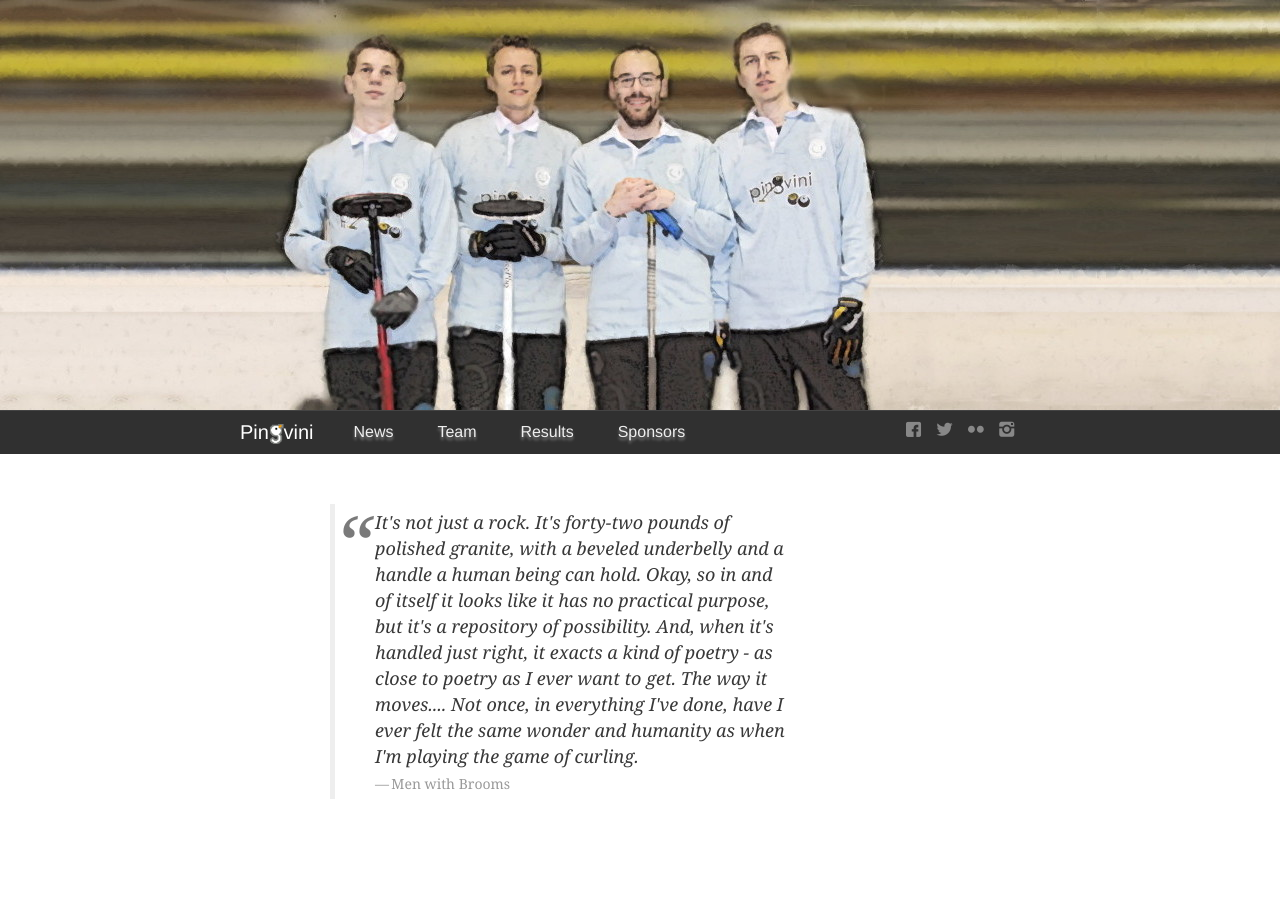
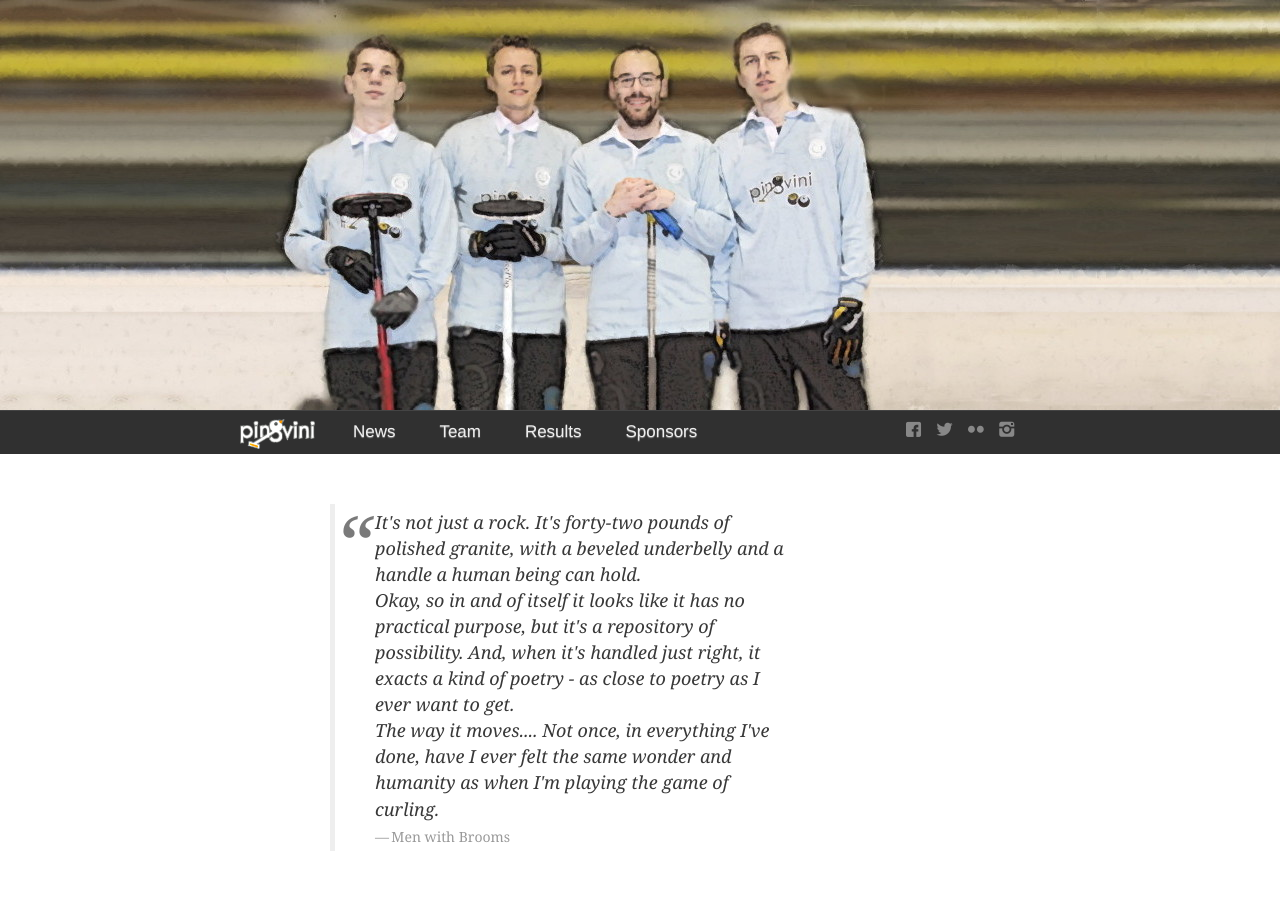
Before and after one commit to pingvini/pingvini.github.io, a Jekyll site: the page built from index.html, in a window 1280 px wide. Built offline with Jekyll 4.4.1, drawn with Linux system fonts in a browser that asks for light colours; Markdown is read by kramdown in place of the engine named in the settings; comment, search, counter and statistics services are not loaded.

Commit message:
Now the "pingvini" logo is used in the navbar, but in white.

```diff
--- a/_includes/navbar.html
+++ b/_includes/navbar.html
@@ -11,8 +11,7 @@
   </div>
 <div>
 <div class="header-logo pull-left">
-      <a class="" href="{{ site.baseurl }}/"><span style="margin-right:-8px;"> Pin</span>
-<img src="{{ site.baseurl }}/assets/pic/icon.32_2.png" alt="g" height=20><span style="margin-left:-3px;">vini</span></a>
+      <a class="" href="{{ site.baseurl }}/"><img style="margin-top:1px;" src="{{ site.baseurl }}/assets/pic/name2.png" alt="Pingvini" height=30><span style="margin-left:-2px;"></a>
 
          </div>
          <div class="span3 header-navigation">
--- a/assets/css/penguin.css
+++ b/assets/css/penguin.css
@@ -88,8 +88,8 @@ h1, h2, h3 {
 
 	.header-navigation li {
 		display: inline-block;
-		padding: 10px 20px 10px 20px;
-		text-shadow: 0 3px 3px rgba(255, 255, 255, 0.4)
+		padding: 9px 20px 9px 20px;
+		text-shadow: 0 1px 1px rgba(255, 255, 255, 0.4)
 	}
 	.header-navigation li.active {
 		background-color: #424242;
@@ -100,8 +100,8 @@ h1, h2, h3 {
 	}
 
 	.header-navigation a {
-		font-weight: 300;
-		font-size: 16px;
+		font-weight: 400;
+		font-size: 17px;
 		color: #999;
 		text-decoration: none;
 		color: #eeeeee;
--- a/index.html
+++ b/index.html
@@ -14,7 +14,7 @@ title: Pingvini
 <div class="container-narrow">
 	<div class="container-quotation">
 	<blockquote>
-	It's not just a rock.  It's forty-two pounds of polished granite, with a beveled underbelly and a handle a human being can hold.  Okay, so in and of itself it looks like it has no practical purpose, but it's a repository of possibility.  And, when it's handled just right, it exacts a kind of poetry - as close to poetry as I ever want to get.  The way it moves.... Not once, in everything I've done, have I ever felt the same wonder and humanity as when I'm playing the game of curling.
+	It's not just a rock. It's forty-two pounds of polished granite, with a beveled underbelly and a handle a human being can hold.<br/> Okay, so in and of itself it looks like it has no practical purpose, but it's a repository of possibility. And, when it's handled just right, it exacts a kind of poetry - as close to poetry as I ever want to get.<br/>The way it moves.... Not once, in everything I've done, have I ever felt the same wonder and humanity as when I'm playing the game of curling.
 	<cite>Men with Brooms</cite>
 	</blockquote>
 	</div>
```
Also changed, not shown: assets/pic/name2.png.
